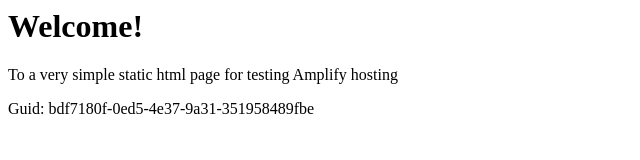
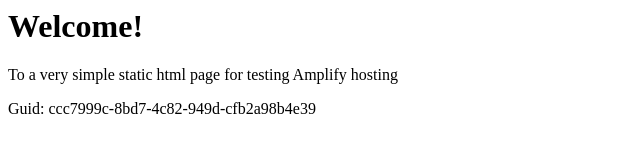
Before and after one commit to aws-aemilia-iad/Github-PR-Commit-Integration-Test-DoNotTouch-GithubWebhookPreviewCanaryTest-v1-gamma-us-east-1, a website: page src/index.html in a window 1280 px wide. Shown: the full height of the page, 0-640 px from the left. Drawn offline with Linux system fonts and the light colour scheme.

Commit message:
commit from integ tests

```diff
--- a/src/index.html
+++ b/src/index.html
@@ -12,6 +12,6 @@
 <body>
     <h1>Welcome!</h1>
     <p>To a very simple static html page for testing Amplify hosting</p>
-    <p>Guid: bdf7180f-0ed5-4e37-9a31-351958489fbe</p></body>
+    <p>Guid: ccc7999c-8bd7-4c82-949d-cfb2a98b4e39</p></body>
 
 </html>
```
